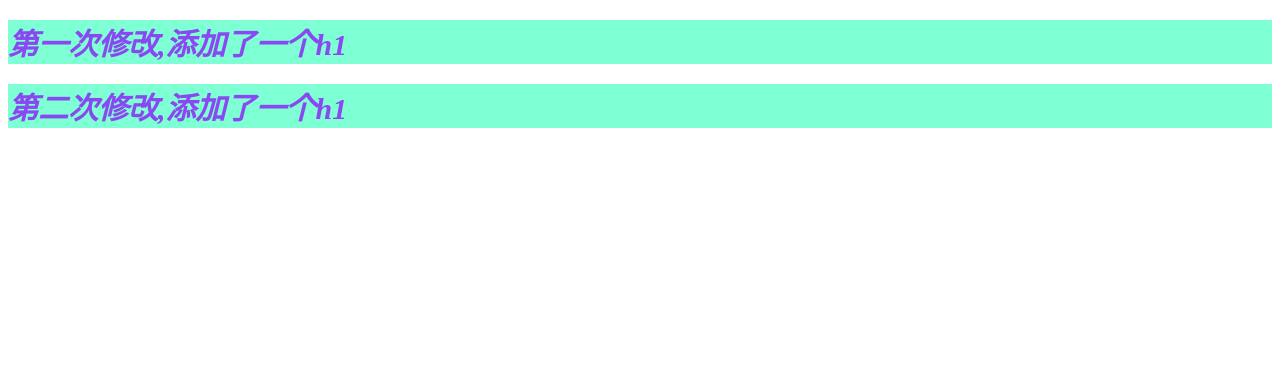
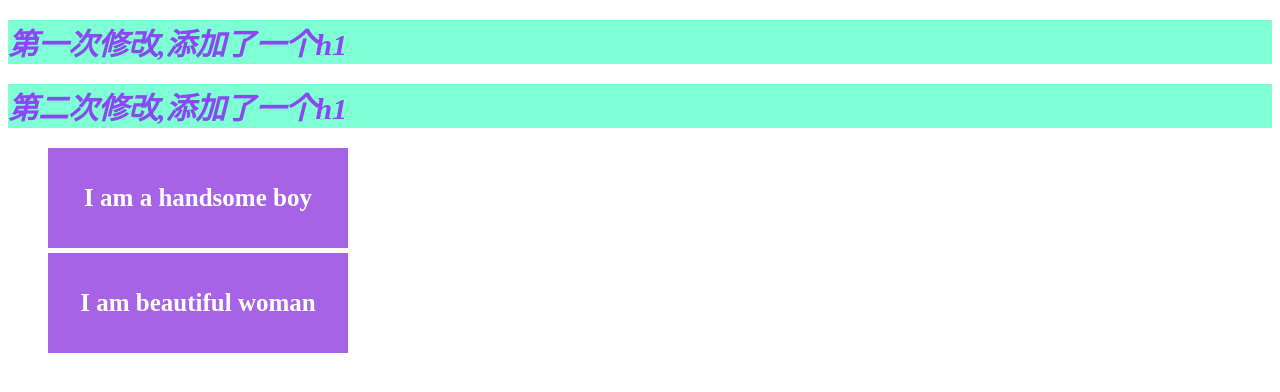
Before and after one commit to Herozjx/nbzjx123, a plain HTML site: page index.html in a window 1280 px wide. Drawn offline with Linux system fonts and the light colour scheme.

Commit message:
'第三次修改,添加了ul和li,并且设置了样式'

```diff
--- a/index.html
+++ b/index.html
@@ -12,6 +12,10 @@
 <body>
     <h1>第一次修改,添加了一个h1</h1>
     <h1>第二次修改,添加了一个h1</h1>
+    <ul>
+        <li><a href="#">I am a handsome boy</a></li>
+        <li><a href="#">I am beautiful woman</a></li>
+    </ul>
 </body>
 
 </html>
--- a/less/index.less
+++ b/less/index.less
@@ -5,3 +5,25 @@ h1{
     font-size: 30px;
     font-style: italic;
 }
+ul{
+    list-style: none;
+    li{
+        width: 300px;
+        height: 100px;
+        margin-top: 5px;
+        line-height: 100px;
+        font-size: 25px;
+        font-weight: 900;
+        text-align: center;
+
+        background-color:rgb(167, 99, 230);
+        a{
+            color: white;
+            text-decoration: none;
+            &:hover{
+                color: deepskyblue;
+                font-size: 27px;
+            }
+        }
+    }
+}
```
Also changed, not shown: less/index.css.
